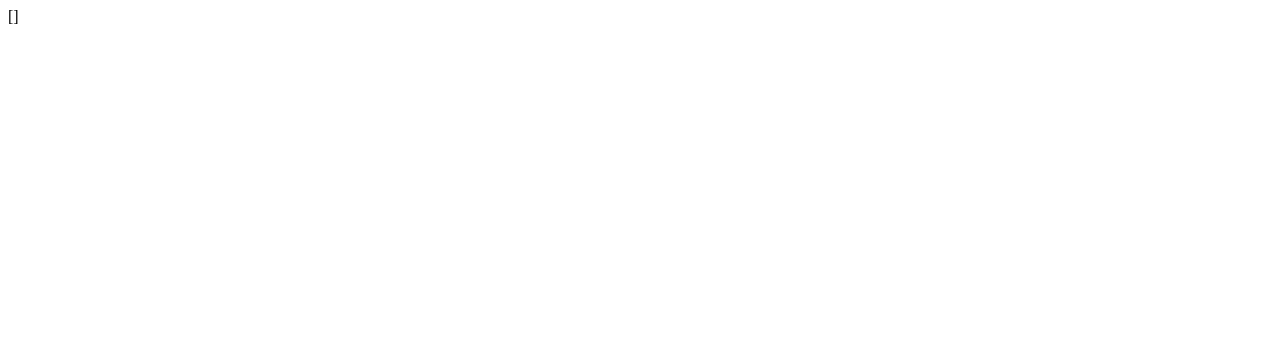
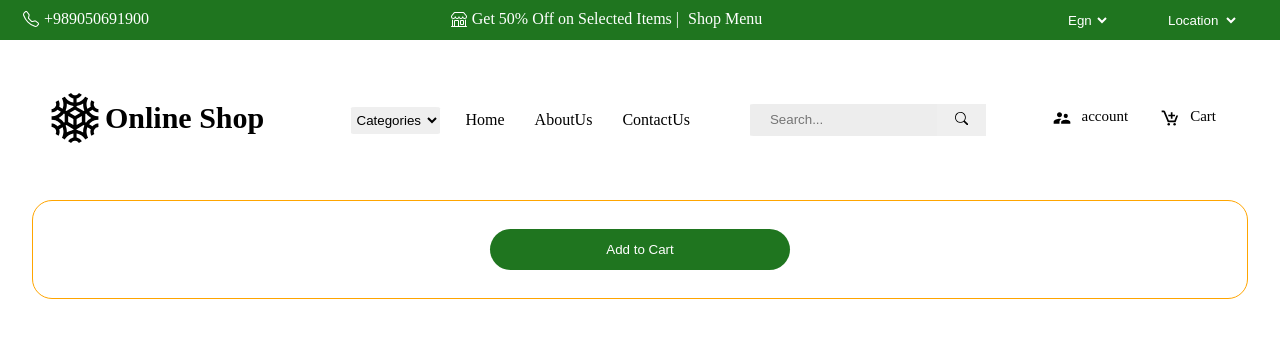
Before and after one commit to MH-Mangelian/Online-Shop, a Next.js app in the folder online-shop/: page /products/1 in a window 1280 px wide. Shown: the top 338 px of the page. Built offline with nearby package versions, Linux system fonts and the light colour scheme.

Commit message:
fix product static page

```diff
--- a/online-shop/src/app/page.module.css
+++ b/online-shop/src/app/page.module.css
@@ -236,6 +236,6 @@
 
 .test
 {
-
+  color: black;
 
 }
--- a/online-shop/src/components/products/Product.jsx
+++ b/online-shop/src/components/products/Product.jsx
@@ -16,21 +16,25 @@ export const dataImg = [
     id: "1",
     text: "Classic Head Phone",
     img: Img1,
+    description: "Lorem ipsum dolor sit amet, consetetur sadipscing elitr, sed diam nonumy eirmod tempor invidunt ut labore et dolore magna aliquyam erat, sed diam voluptua. At vero eos et accusam et justo duo dolores et ea rebum. Stet clita kasd gubergren, no sea takimata sanctus est Lorem ipsum dolor sit amet. Lorem ipsum dolor sit amet, consetetur sadipscing elitr, sed diam nonumy eirmod tempor invidunt ut labore et dolore magna aliquyam erat, sed diam voluptua. At vero eos et accusam et justo duo dolores et ea rebum. Stet clita kasd gubergren, no sea takimata sanctus est Lorem ipsum dolor sit amet.",
   },
   {
     id: "2",
     text: "Nice Head Phone",
     img: Img2,
+    description: "At vero eos et accusam et justo duo dolores et ea rebum. Stet clita kasd gubergren, no sea takimata sanctus est Lorem ipsum dolor sit amet. Lorem ipsum dolor sit amet, consetetur sadipscing elitr, sed diam nonumy eirmod tempor invidunt ut labore et dolore magna aliquyam erat, sed diam voluptua. At vero eos et accusam et justo duo dolores et ea rebum. Stet clita kasd gubergren, no sea takimata sanctus est Lorem ipsum dolor sit amet. Lorem ipsum dolor sit amet, consetetur sadipscing elitr, At accusam aliquyam diam diam dolore dolores duo eirmod eos erat, et nonumy sed tempor et et invidunt justo labore Stet clita ea et gubergren, kasd magna no rebum. sanctus sea sed takimata ut vero voluptua. est Lorem ipsum dolor sit amet. Lorem ipsum dolor sit amet, consetetur sadipscing elitr, sed diam nonumy eirmod tempor invidunt ut labore et dolore magna aliquyam erat. ",
   },
   {
     id: "3",
     text: "Good Head Phone",
     img: Img3,
+    description: "Lorem ipsum dolor sit amet, consetetur sadipscing elitr, sed diam nonumy eirmod tempor invidunt ut labore et dolore magna aliquyam",
   },
   {
     id: "4",
     text: "Gaming Head Phone",
     img: Img4,
+    description: "Nam liber tempor cum soluta nobis eleifend option congue nihil imperdiet doming id quod mazim placerat facer possim assum. Lorem ipsum dolor sit amet, consectetuer adipiscing elit, sed diam nonummy nibh euismod tincidunt ut laoreet dolore magna aliquam erat volutpat. Ut wisi enim ad minim veniam, quis nostrud exerci tation ullamcorper suscipit lobortis nisl ut aliquip ex ea commodo consequat. ",
   },
 ]
 
--- a/online-shop/src/pages/about.jsx
+++ b/online-shop/src/pages/about.jsx
@@ -2,10 +2,13 @@
 /** @jsxRuntime classic */
 /** @jsx jsx */
 import { css ,jsx} from '@emotion/react';
-import '../app/globals.css';
 import Link from 'next/link';
 import Image from 'next/image';
 
+//Global style body Html
+import '../app/globals.css';
+
+//components
 import NavTopGreen from '@/components/NavTopGreen'
 import Header from '@/components/Header'
 
--- a/online-shop/src/pages/contact.jsx
+++ b/online-shop/src/pages/contact.jsx
@@ -2,10 +2,13 @@
 /** @jsxRuntime classic */
 /** @jsx jsx */
 import { css ,jsx} from '@emotion/react';
-import '../app/globals.css';
 import Link from 'next/link';
 import Image from 'next/image';
 
+//Global style body Html
+import '../app/globals.css';
+
+//components
 import NavTopGreen from '@/components/NavTopGreen'
 import Header from '@/components/Header'
 
--- a/online-shop/src/pages/products/[productId].js
+++ b/online-shop/src/pages/products/[productId].js
@@ -4,27 +4,149 @@
 import { css ,jsx} from '@emotion/react';
 import Link from 'next/link';
 import Image from 'next/image';
-
 import { useRouter } from 'next/router';
 
-import Img1 from '../../public/01.jpg'
-import Img2 from '../../public/02.jpg'
-import Img3 from '../../public/03.jpg'
-import Img4 from '../../public/04.jpg'
+//Global style body Html
+import '../../app/globals.css';
+
+//components
+import NavTopGreen from '@/components/NavTopGreen';
+import Header from '@/components/Header';
 import Head from 'next/head';
+import { dataImg } from '@/components/products/Product';
 
-const ProductId = (dataImg) => {
+
+
+
+const ProductId = () => {
   const router = useRouter();
-  const {id} = router.query;
+  const { productId } = router.query;
+
+  //data rendering
+  const objectToFind = dataImg.find(e => e.id === productId );
+  const data = [objectToFind];
 
   return (
     <div>
       <Head>
-        <title>Shop Product {id}</title>
+        <title>Shop Product {productId}</title>
       </Head>
-      [{id}]
-      {console.log(id)}
+      <NavTopGreen/>
+      <Header/>
+
+      <section css={css`
+        display: flex;
+        justify-content: center;
+        align-items: center;
+        flex-direction: column;
+        flex-wrap: nowrap;
+        margin-top: 30px;
+        margin-left : auto;
+        margin-right: auto;
+        width: 95vw;
+        padding: 20px 5px;
+        border-radius: 20px;
+        border: solid 1px orange;
+      `}>
+
+        <div css={css`
+          color: black;
+          font-size:30px;
+          font-weight:bold;
+
+        `}>
+             {/* {
+              data.map((e)=>(
+                <h3 key={e.id}>{e.text}</h3>
+              ))
+             } */}
+             {
+              console.log(data)
+             }
+
+        </div>
+
+        <div css={css`
+          display:flex
+          align-items: center;
+          justify-content: center;
+          align-content: center;
+          flex-wrap: nowrap;
+          @media (max-width: 640px) {
+            height: 100vh;
+            flex-direction: column;
+            flex-wrap: nowrap;
+            justify-content: center;
+            align-items: center;
+          }
+        `}>
+          {/* -------------------left side --------------- */}
+          <div css={css`
+            display:flex
+          `}>
+            {/* -----------big img----------- */}
+            <div>
+              {/* {
+                data.map((e)=>(
+                  <Image key={e.id} src={e.img} alt='img'
+                  width={400} height={600}/>
+                ))
+              } */}
+            </div>
+
+            {/* -------------------small imgs----------- */}
+            {/* <div>
+                {
+
+                }
+            </div> */}
+          </div>
+
+          {/* ----------------------right side --------------- */}
+          <div css={css`
+            display:flex
+          `}>
+            <div>
+              {/* {
+                data.map((e)=>(
+                  <p key={e.id}
+                  css={css`
+                    color:black;
+                    font-size: 18px;
+                    padding: 10px;
+                  `}
+                  >
+                    {e.description}
+                  </p>
+                ))
+              } */}
+
+              <button css={css`
+                background:hsl(120, 58%, 29%);
+                color:white;
+                border-radius: 30px;
+                padding: 13px;
+                width: 300px;
+                border: none;
+                margin: 8px;
+                cursor: pointer;
+                transition: all 0.3s;
+                &:hover{
+                  background: darkred;
+                }
+
+              `}>
+                Add to Cart
+              </button>
+
+            </div>
+
+          </div>
+        </div>
+
+      </section>
     </div>
+
   )
 }
 
```
